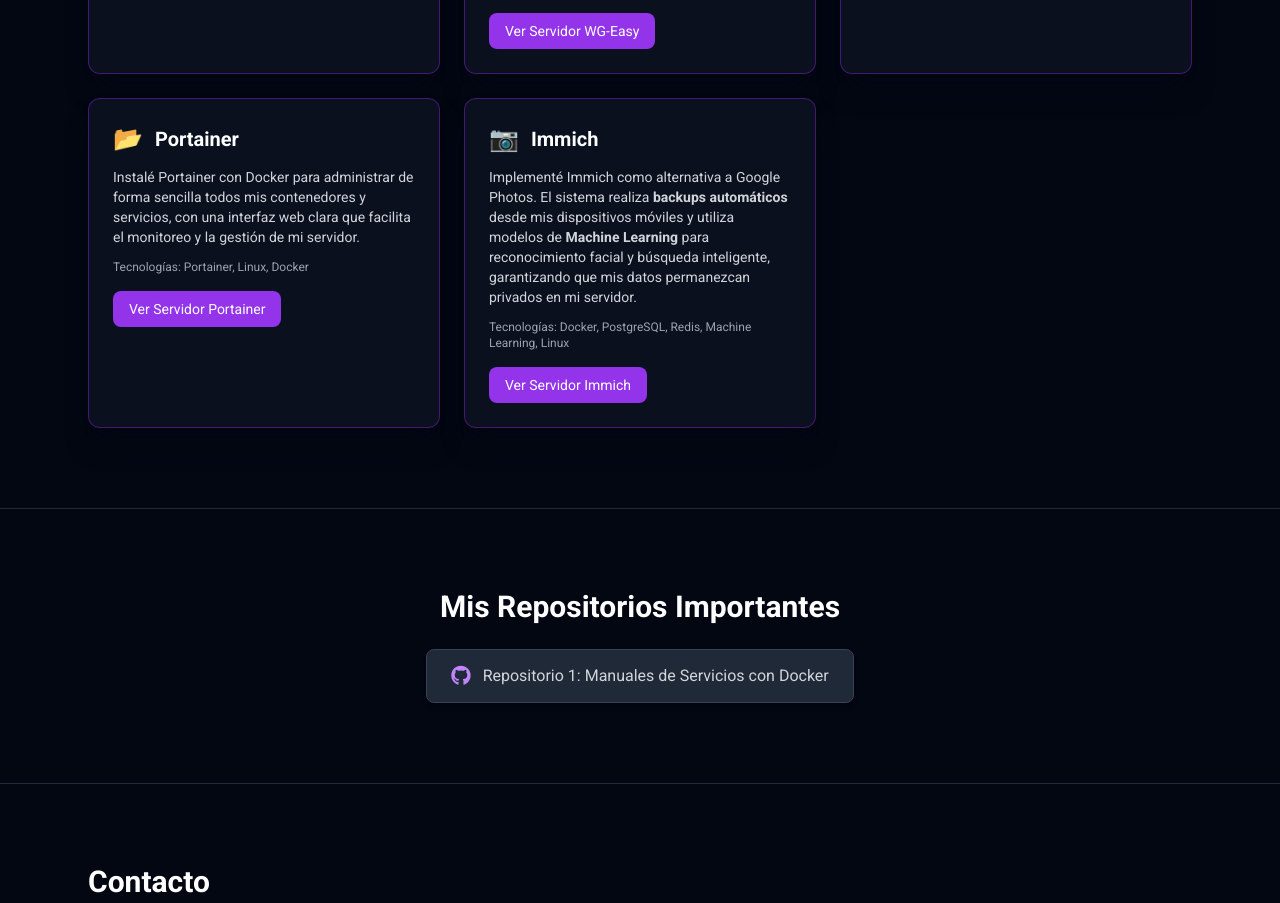
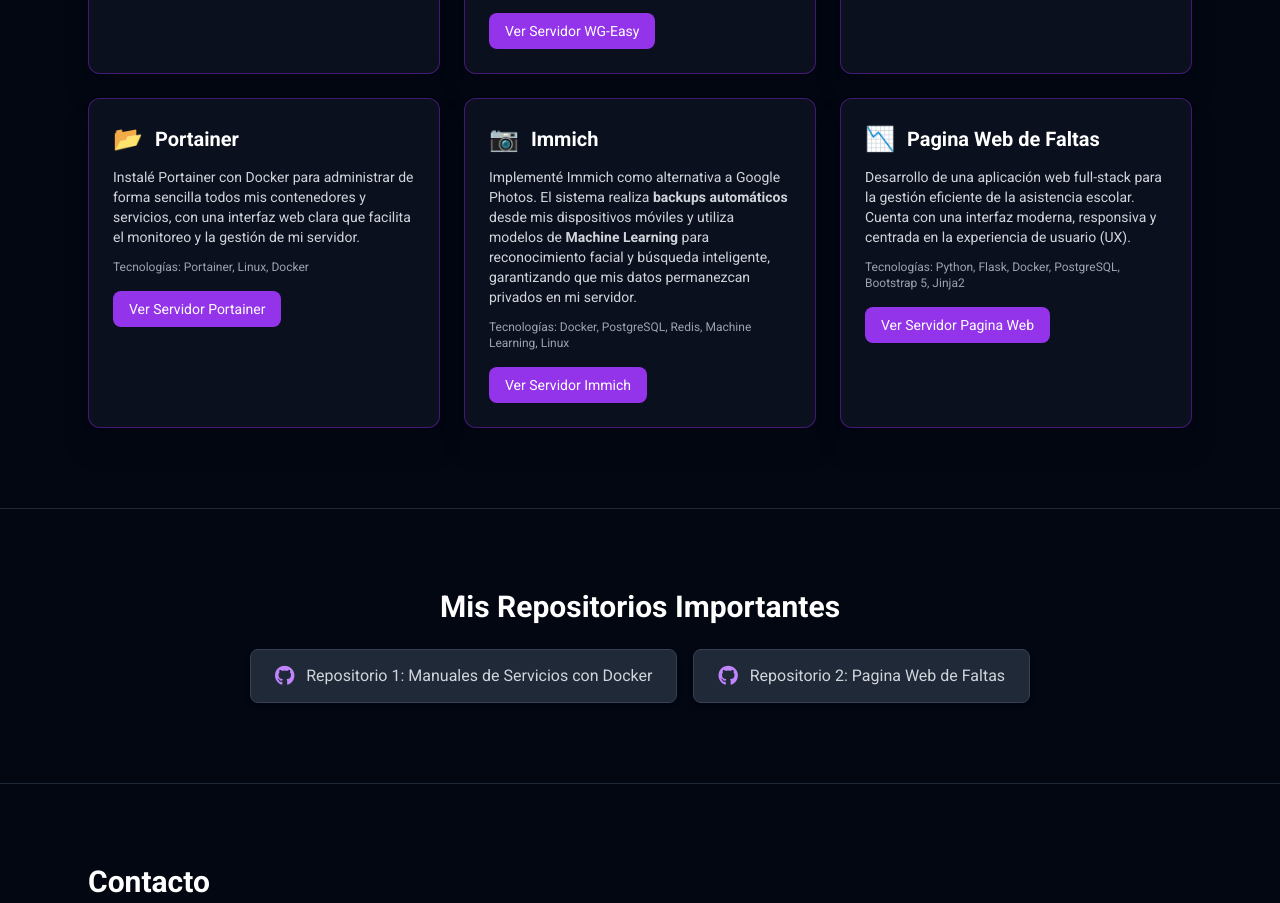
Before and after one commit to Devcodery/Devcodery.github.io, a website built with webpack: page index.html in a window 1280 px wide. Shown: the part 2158-3061 px from the top of the page. Built offline with nearby package versions, Linux system fonts and the light colour scheme.

Commit message:
feat: anadir un article de la pagina web de faltas, como a su vez el repositorio en github

```diff
--- a/index.html
+++ b/index.html
@@ -351,6 +351,22 @@
               Ver Servidor Immich
             </a>
           </article>
+
+          <article class="bg-gray-900/60 p-6 rounded-xl border border-purple-700/50 hover:border-purple-500 transition duration-300 shadow-xl shadow-gray-950">
+            <div class="flex items-center mb-3">
+                <span class="text-purple-500 text-2xl mr-3">📉</span> <h4 class="font-bold text-white text-xl">Pagina Web de Faltas</h4>
+            </div>
+            <p class="text-gray-300 text-sm mb-3">Desarrollo de una aplicación web full-stack para la gestión eficiente de la asistencia escolar.
+              Cuenta con una interfaz moderna, responsiva y centrada en la experiencia de usuario (UX).</p>
+            <p class="text-xs text-gray-400">Tecnologías: Python, Flask, Docker, PostgreSQL, Bootstrap 5, Jinja2</p>
+
+              <a href="https://faltas.devcodery.duckdns.org/"
+              class="inline-block mt-4 bg-purple-600 hover:bg-purple-700 transition px-4 py-2 rounded-lg font-medium text-white text-sm"
+              target="_blank">
+              Ver Servidor Pagina Web
+            </a>
+          </article>
+
         </div>
       </div>
     </section>
@@ -366,6 +382,12 @@
                 class="inline-flex items-center bg-gray-800 hover:bg-gray-700 transition px-6 py-3 rounded-lg font-medium text-gray-300 border border-gray-700 shadow-md"
                 target="_blank">
                 <i class="fab fa-github text-xl mr-3 text-purple-400"></i> Repositorio 1: Manuales de Servicios con Docker
+            </a>
+
+            <a href="https://github.com/Devcodery/Faltas-De-Clase"
+                class="inline-flex items-center bg-gray-800 hover:bg-gray-700 transition px-6 py-3 rounded-lg font-medium text-gray-300 border border-gray-700 shadow-md"
+                target="_blank">
+                <i class="fab fa-github text-xl mr-3 text-purple-400"></i> Repositorio 2: Pagina Web de Faltas
             </a>
 
             <!-- <a href="URL_DE_TU_SEGUNDO_REPO"
```
